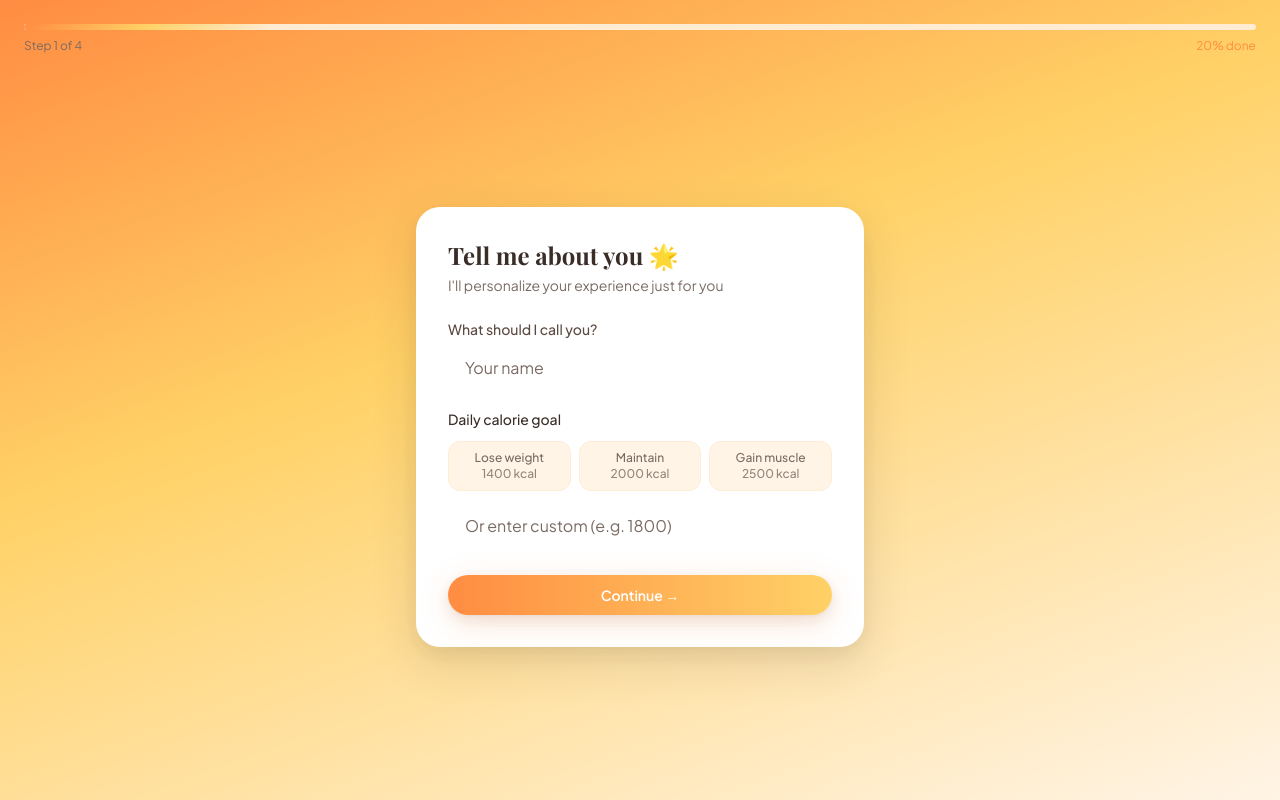
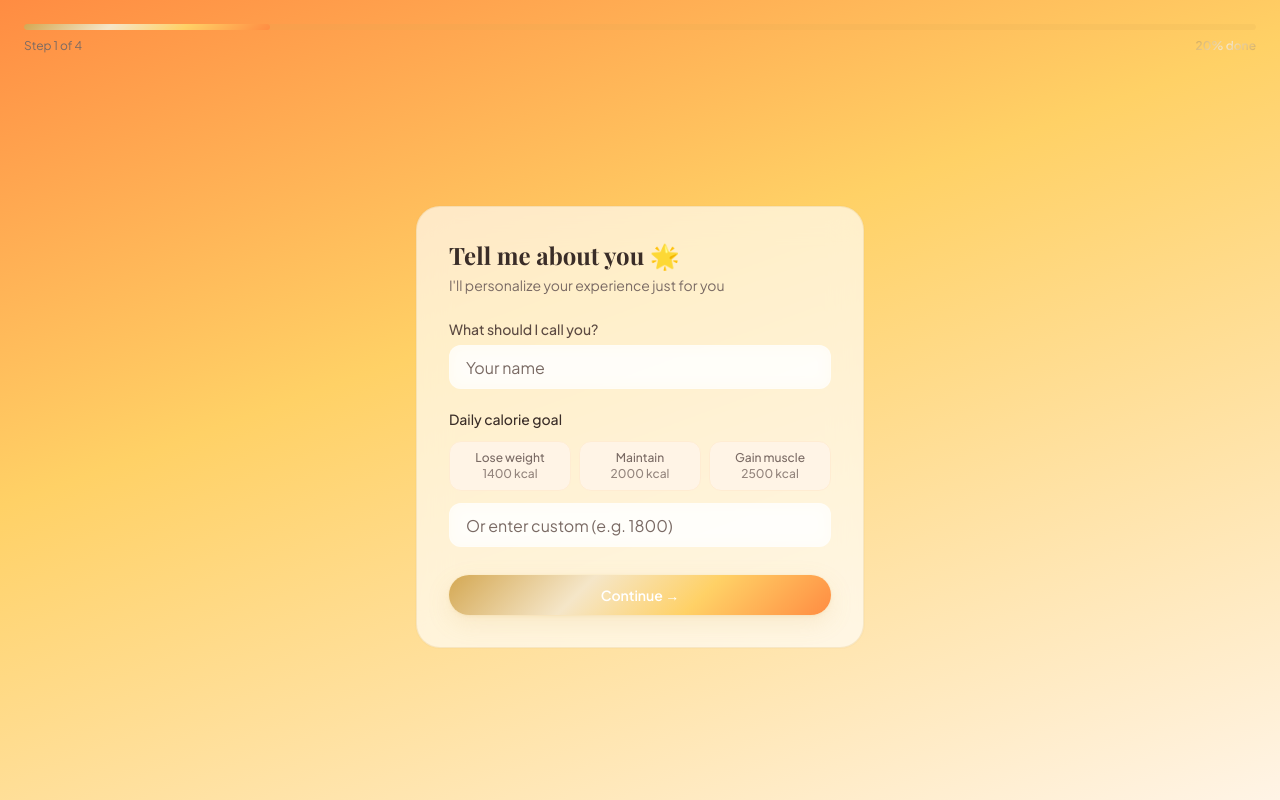
Before and after one commit to hapkonic-Ai/Fit-Spoon, a Next.js app in the folder frontend/: page /onboarding in a window 1280 px wide. Both pictures are taken after a click on the button "Let's get started →". Built offline with nearby package versions, Linux system fonts and the light colour scheme; no server answers.

Commit message:
Upgrade onboarding flow with gold progress bar and luxury step cards
Gold gradient progress bar, glass-card step containers with luxury
borders, and gold CTA buttons across all onboarding steps.

```diff
--- a/frontend/app/onboarding/page.tsx
+++ b/frontend/app/onboarding/page.tsx
@@ -93,18 +93,18 @@ export default function OnboardingPage() {
         <div className="px-6 pt-6">
           <div
             className="h-1.5 rounded-full overflow-hidden"
-            style={{ background: 'var(--color-border-light)' }}
+            style={{ background: 'rgba(212,168,83,0.15)' }}
           >
             <div
               className="h-full rounded-full transition-all duration-500"
-              style={{ width: `${progress}%`, background: 'var(--gradient-sunrise)' }}
+              style={{ width: `${progress}%`, background: 'var(--gradient-luxury)' }}
             />
           </div>
           <div className="flex justify-between mt-2">
             <span className="text-xs" style={{ color: 'var(--color-text-muted)' }}>
               Step {currentIndex} of {STEPS.length - 2}
             </span>
-            <span className="text-xs" style={{ color: 'var(--color-primary)' }}>
+            <span className="text-xs luxury-text font-semibold">
               {Math.round(progress)}% done
             </span>
           </div>
@@ -114,8 +114,7 @@ export default function OnboardingPage() {
       {/* Step content */}
       <div className="flex-1 flex items-center justify-center p-6">
         <div
-          className="w-full max-w-md rounded-3xl p-8 shadow-xl"
-          style={{ background: 'var(--color-card)', boxShadow: 'var(--shadow-xl)' }}
+          className="w-full max-w-md rounded-3xl p-8 glass-card luxury-border"
         >
           <AnimatePresence mode="wait">
             {step === 'welcome' && (
--- a/frontend/app/onboarding/steps/BasicInfo.tsx
+++ b/frontend/app/onboarding/steps/BasicInfo.tsx
@@ -95,7 +95,7 @@ export function BasicInfo({ onNext, defaultValues }: BasicInfoProps) {
           />
         </div>
 
-        <WarmButton type="submit" className="w-full mt-2">
+        <WarmButton type="submit" variant="gold" className="w-full mt-2">
           Continue →
         </WarmButton>
       </form>
--- a/frontend/app/onboarding/steps/Complete.tsx
+++ b/frontend/app/onboarding/steps/Complete.tsx
@@ -73,7 +73,7 @@ export function Complete({ userName }: CompleteProps) {
         animate={{ opacity: 1 }}
         transition={{ delay: 1 }}
       >
-        <WarmButton className="w-full" onClick={() => router.push('/')}>
+        <WarmButton className="w-full" variant="gold" onClick={() => router.push('/')}>
           Enter ChefMate →
         </WarmButton>
         <p className="text-xs text-center mt-2" style={{ color: 'var(--color-text-muted)' }}>
--- a/frontend/app/onboarding/steps/CuisinePrefs.tsx
+++ b/frontend/app/onboarding/steps/CuisinePrefs.tsx
@@ -68,6 +68,7 @@ export function CuisinePrefs({ onNext, defaultValues }: CuisinePrefsProps) {
 
       <WarmButton
         className="w-full"
+        variant="gold"
         disabled={selected.length === 0}
         onClick={() => onNext({ cuisines: selected })}
       >
--- a/frontend/app/onboarding/steps/DietaryPrefs.tsx
+++ b/frontend/app/onboarding/steps/DietaryPrefs.tsx
@@ -84,6 +84,7 @@ export function DietaryPrefs({ onNext, defaultValues }: DietaryPrefsProps) {
 
       <WarmButton
         className="w-full"
+        variant="gold"
         onClick={() => onNext({ dietaryType: selectedDiet, allergies: selectedAllergies })}
       >
         Continue →
--- a/frontend/app/onboarding/steps/SkillLevel.tsx
+++ b/frontend/app/onboarding/steps/SkillLevel.tsx
@@ -84,6 +84,7 @@ export function SkillLevel({ onNext, defaultValues }: SkillLevelProps) {
 
       <WarmButton
         className="w-full"
+        variant="gold"
         disabled={!selected}
         onClick={() => onNext({ skillLevel: selected })}
       >
--- a/frontend/app/onboarding/steps/Welcome.tsx
+++ b/frontend/app/onboarding/steps/Welcome.tsx
@@ -51,7 +51,7 @@ export function Welcome({ onNext, userName }: WelcomeProps) {
         ))}
       </div>
 
-      <WarmButton onClick={onNext} className="w-full mt-2">
+      <WarmButton onClick={onNext} variant="gold" className="w-full mt-2">
         Let's get started →
       </WarmButton>
     </motion.div>
```
